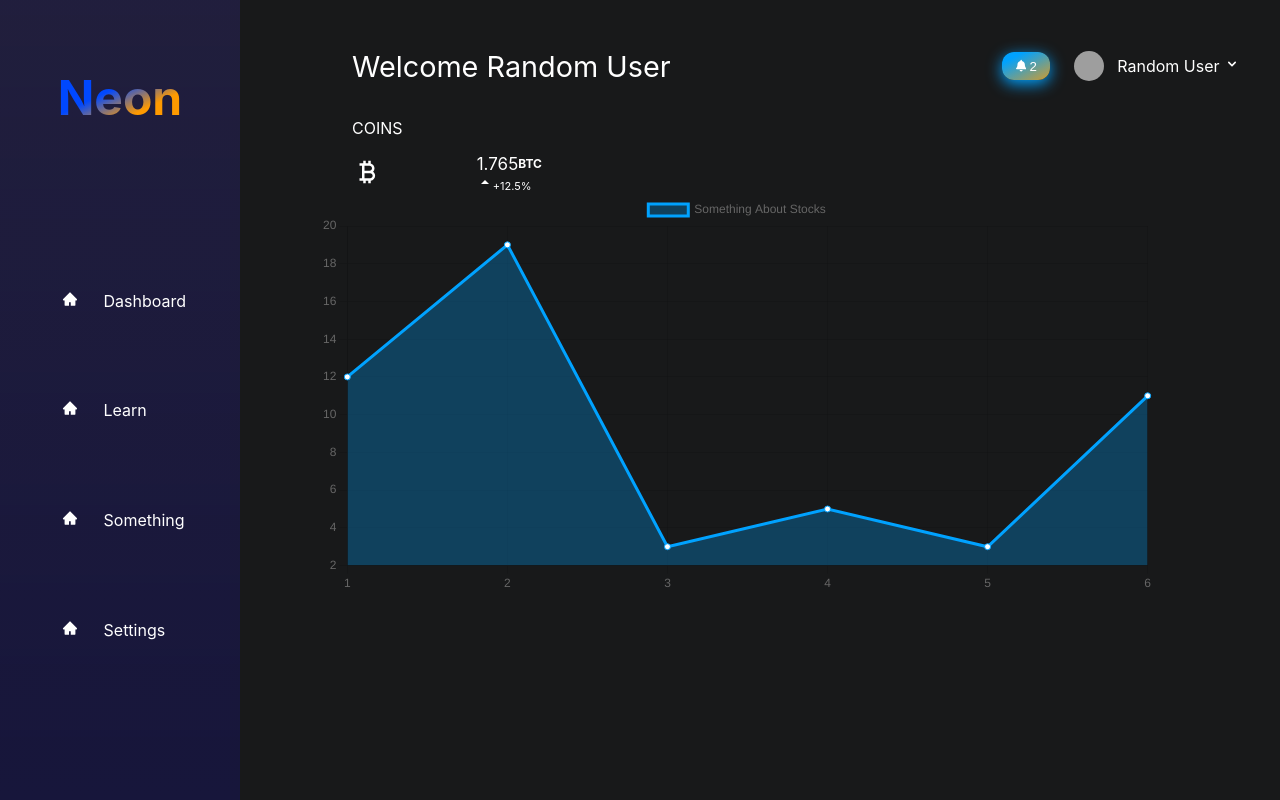
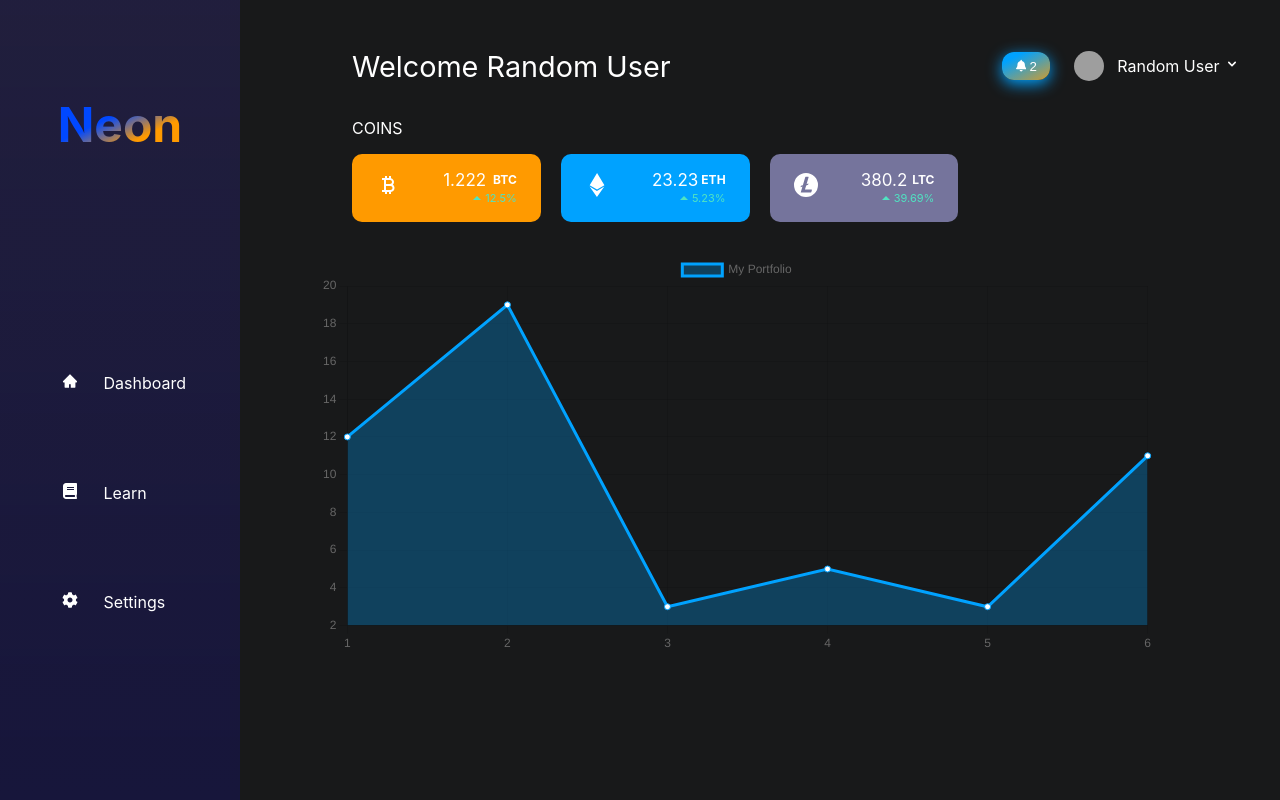
Before and after one commit to chandler-barlow/neon, a Next.js app: page / in a window 1280 px wide. Built offline with nearby package versions, Linux system fonts and the light colour scheme; grey boxes are pictures that could not be loaded.

Commit message:
finished home page ui

```diff
--- a/Components/Charts/LineChart.js
+++ b/Components/Charts/LineChart.js
@@ -4,7 +4,7 @@ const data = {
   labels: ['1', '2', '3', '4', '5', '6'],
   datasets: [
     {
-      label: 'Something About Stocks',
+      label: 'My Portfolio',
       data: [12, 19, 3, 5, 3, 11],
       fill: true,
       pointBackgroundColor: '#fff',
@@ -28,7 +28,12 @@ const options = {
 
 const LineChart = () => (
   <>
-    <div style={{marginLeft: '20rem', marginRight: 126, display: 'grid', placeContent: 'center'}} className="chart-container">
+    <div style={{
+        marginLeft: '20rem',
+        marginRight: 126,
+        display: 'grid',
+        placeContent: 'center',
+      }} className="chart-container">
         <Line
             width={100}
             height={400}
--- a/Components/CoinList/CoinList.js
+++ b/Components/CoinList/CoinList.js
@@ -1,27 +1,38 @@
 import styles from '../../styles/ComponentStyles/CoinList.module.css'
-import * as BiIcons from 'react-icons/bi'
 import * as IoIcons from 'react-icons/io'
+import { coinListData } from './CoinListData'
 
 
 const CoinList = () => {
+
     return (
         <div className={styles.container}>
             <p>COINS</p>
-            <div className={styles.coinBox}>
+
+            <ul className={styles.coinCardList}>
+                {coinListData.map((item, index) => {
+                    return (
+                        <li key={index} className={styles.itemMapContainer}>
+                            <div style={{background: item.coinColor}} className={styles.coinBox}>
                                 <div className={styles.symbol}>
-                    <BiIcons.BiBitcoin style={{fontSize: 30}}/>
+                                    {item.symbol}
                                 </div>
                                 <div className={styles.rightContainer}>
                                     <div className={styles.topContainer}>
-                        <span style={{fontSize: 17}}>1.765</span>
-                        <span style={{fontSize: 12, fontWeight: 'bold'}}>BTC</span>
+                                        <span style={{fontSize: 17}}>{item.currentPrice}</span>
+                                        <span style={{fontSize: 12, fontWeight: 'bold'}}>{item.ticker}</span>
                                     </div>
-                    <div className={styles.bottomContainer}>
-                        <IoIcons.IoMdArrowDropup />
-                        <span style={{fontSize: 11}}>+12.5%</span>
+                                    <div style={{display: 'flex', justifyContent: 'flex-end'}} className={styles.bottomContainer}>
+                                        <IoIcons.IoMdArrowDropup style={{display: 'inline', color: '#50E3C2'}}/>
+                                        <span style={{fontSize: 11, color: '#50E3C2'}}>{item.priceChangePercentage}%</span>
                                     </div>
                                 </div>
                             </div>
+                        </li>
+                    )
+                })}
+            </ul>
+
         </div>
     )
 }
--- a/Components/CoinList/CoinListData.js
+++ b/Components/CoinList/CoinListData.js
@@ -1,5 +1,28 @@
+import * as BiIcons from 'react-icons/bi'
+import * as SiIcons from 'react-icons/si'
+
 const coinListData = [
-
+    {
+        symbol: <BiIcons.BiBitcoin />,
+        currentPrice: 1.222,
+        ticker: 'BTC',
+        priceChangePercentage: 12.5,
+        coinColor: '#FF9A00',
+    },
+    {
+        symbol: <SiIcons.SiEthereum />,
+        currentPrice: 23.23,
+        ticker: 'ETH',
+        priceChangePercentage: 5.23,
+        coinColor: '#00A2FF',
+    },
+    {
+        symbol: <SiIcons.SiLitecoin />,
+        currentPrice: 380.2,
+        ticker: 'LTC',
+        priceChangePercentage: 39.69,
+        coinColor: '#75749C',
+    },
 ]
 
 export { coinListData }
--- a/Components/Sidebar/SidebarData.js
+++ b/Components/Sidebar/SidebarData.js
@@ -1,4 +1,5 @@
 import * as AiIcons from 'react-icons/ai';
+import * as FaIcons from 'react-icons/fa'
 
 const SidebarData = [
     {
@@ -10,19 +11,13 @@ const SidebarData = [
     {
         title: 'Learn',
         path: '/Learn',
-        icon: <AiIcons.AiFillHome />,
-        cName: 'side-text'
-    },
-    {
-        title: 'Something',
-        path: '/',
-        icon: <AiIcons.AiFillHome />,
+        icon: <FaIcons.FaBook />,
         cName: 'side-text'
     },
     {
         title: 'Settings',
         path: '/',
-        icon: <AiIcons.AiFillHome />,
+        icon: <FaIcons.FaCog />,
         cName: 'side-text'
     }
 ]
--- a/pages/_app.js
+++ b/pages/_app.js
@@ -1,7 +1,13 @@
 import '../styles/globals.css'
+import Sidebar from '../Components/Sidebar/Sidebar'
 
 function MyApp({ Component, pageProps }) {
-  return <Component {...pageProps} />
+  return (
+    <>
+      <Sidebar />
+      <Component {...pageProps} />
+    </>
+  )
 }
 
 export default MyApp
--- a/pages/index.js
+++ b/pages/index.js
@@ -3,7 +3,6 @@ import Image from 'next/image'
 import LineChart from '../Components/Charts/LineChart'
 import CoinList from '../Components/CoinList/CoinList'
 import Header from '../Components/Header/Header'
-import Sidebar from '../Components/Sidebar/Sidebar'
 import styles from '../styles/PageStyles/Home.module.css'
 
 
@@ -17,7 +16,6 @@ export default function Home() {
       </Head>
 
       <div className="main">
-        <Sidebar />
         <Header />
         <CoinList />
         <LineChart />
--- a/styles/ComponentStyles/CoinList.module.css
+++ b/styles/ComponentStyles/CoinList.module.css
@@ -4,28 +4,49 @@
     margin-right: 2.5rem;
 }
 
+.coinCardList {
+    padding: 0;
+    padding-bottom: 1rem;
+    width: 100%;
+    display: flex;
+    align-items: center;
+}
+
+.itemMapContainer {
+    list-style: none;
+    transition: 250ms ease;
+    cursor: default;
+}
+
+.itemMapContainer:hover {
+    transform: translateY(-10px);
+    transition: transform 250ms ease;
+}
+
 .coinBox{
     display: flex;
     justify-content: space-between;
     align-items: center;
-    width: 190px;
+    border-radius: 10px;
+    padding: 1rem 1.5rem;
+    width: 11.8rem;
+    margin-right: 1.25rem;
 }
 
 .symbol{
-
-}
-
-.rightContainer{
-
+    font-size: 1.5rem;
 }
 
 .topContainer{
+    min-width: 4.6rem;
     display: flex;
     justify-content: space-between;
     align-items: center;
-    max-width: 90px;
 }
 
 .bottomContainer{
-
+    display: flex;
+    justify-content: space-around;
+    align-items: center;
+    min-width: 3.3rem;
 }
```
Lines whose indentation alone changed are shown as unchanged.
